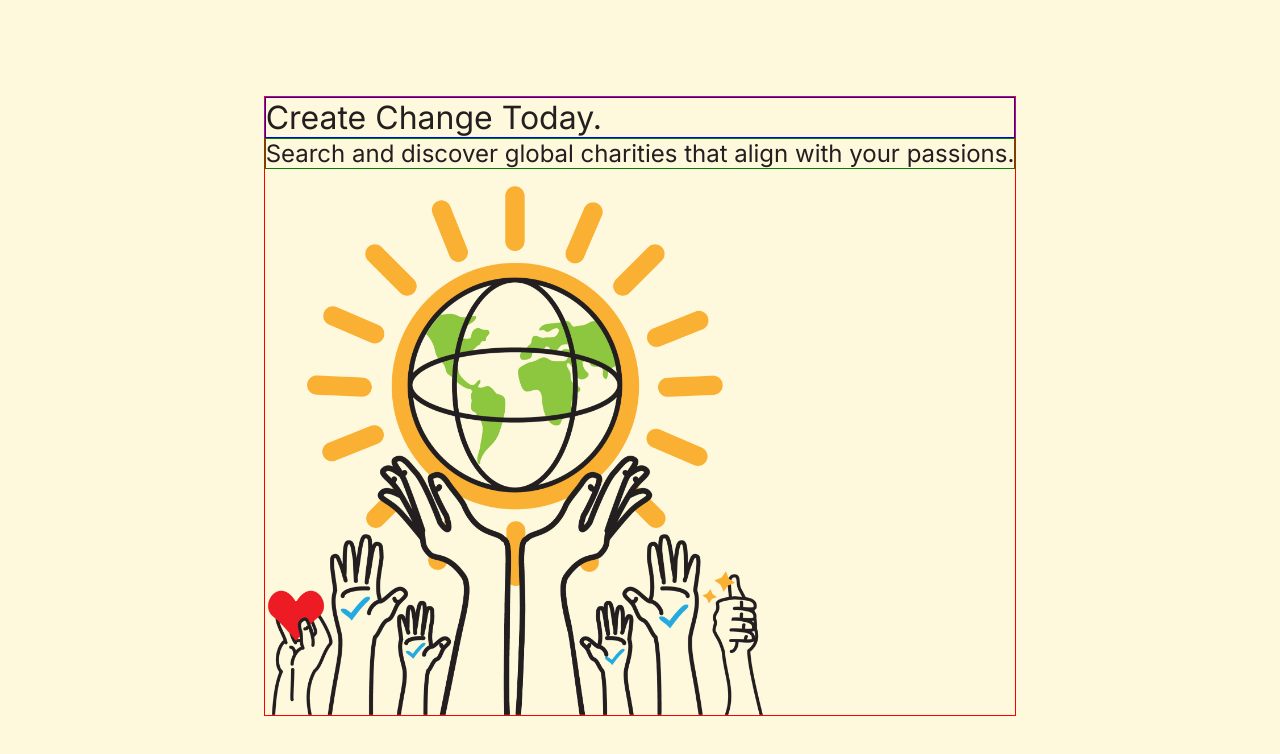
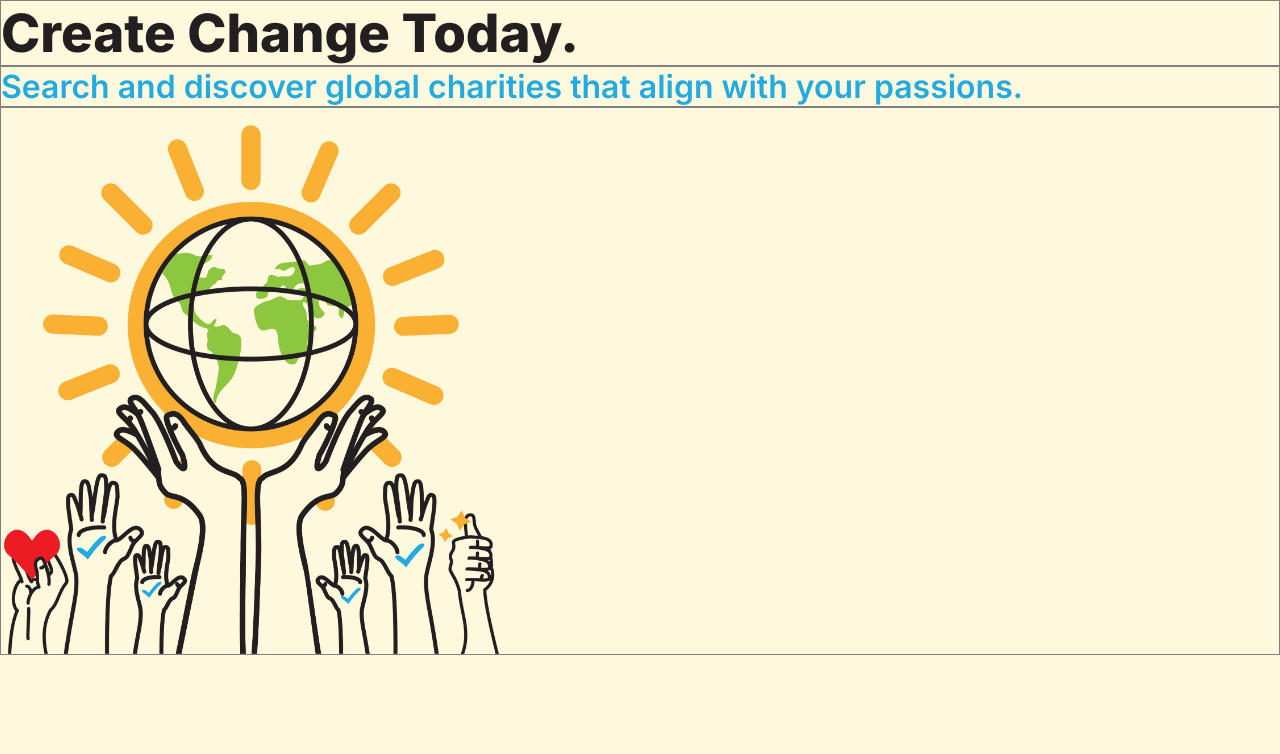
Before and after one commit to e-lizL/charity-finder-app, a Next.js app: page / in a window 1280 px wide. Shown: the top 754 px of the page. Built offline with nearby package versions, Linux system fonts and the light colour scheme.

Commit message:
feat: basic font styles and reset wrappers

```diff
--- a/src/app/components/splash-banner.module.css
+++ b/src/app/components/splash-banner.module.css
@@ -1,12 +1,20 @@
+.wrapper > * {
+  border: 1px solid gray;
+}
 
-.description {
-  border: 1px solid red;
+.wrapper {
 }
 
 .heading {
-  border: 1px solid blue;
+  font-weight: 800;
+  font-size: 3.3em;
 }
 
 .blurb {
-  border: 1px solid green;
+  color: var(--sky-blue);
+  font-size: 2em;
+  font-weight: 600;
 }
+
+.imageWrapper {
+}
--- a/src/app/components/splash-banner.tsx
+++ b/src/app/components/splash-banner.tsx
@@ -4,9 +4,10 @@ import Image from 'next/image';
 
 export default function SplashBanner() {
   return (
-    <div className={styles.description}>
+    <div className={styles.wrapper}>
       <h1 className={styles.heading}>Create Change Today.</h1>
       <h2 className={styles.blurb}>Search and discover global charities that align with your passions.</h2>
+      <div className={styles.imageWrapper}>
         <Image
           src="/hands-global.jpg"
           width={500}
@@ -14,5 +15,6 @@ export default function SplashBanner() {
           alt="helping hands holding the world"
         />
       </div>
+    </div>
   )
 }
--- a/src/app/page.module.css
+++ b/src/app/page.module.css
@@ -1,8 +1,4 @@
+/* this is like a global body wrapper */
 .main {
-  display: flex;
-  flex-direction: column;
-  justify-content: space-between;
-  align-items: center;
-  padding: 6rem;
   min-height: 100vh;
 }
```
Lines whose indentation alone changed are shown as unchanged.
